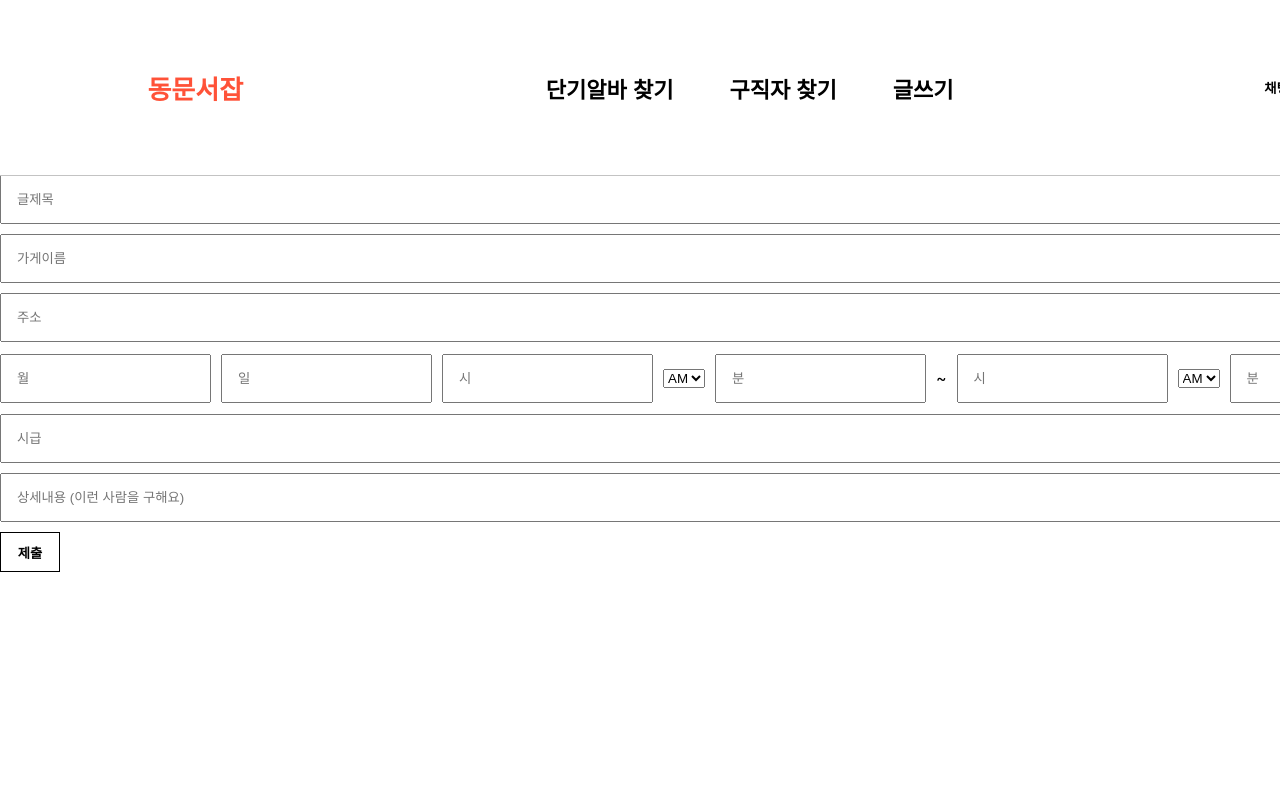
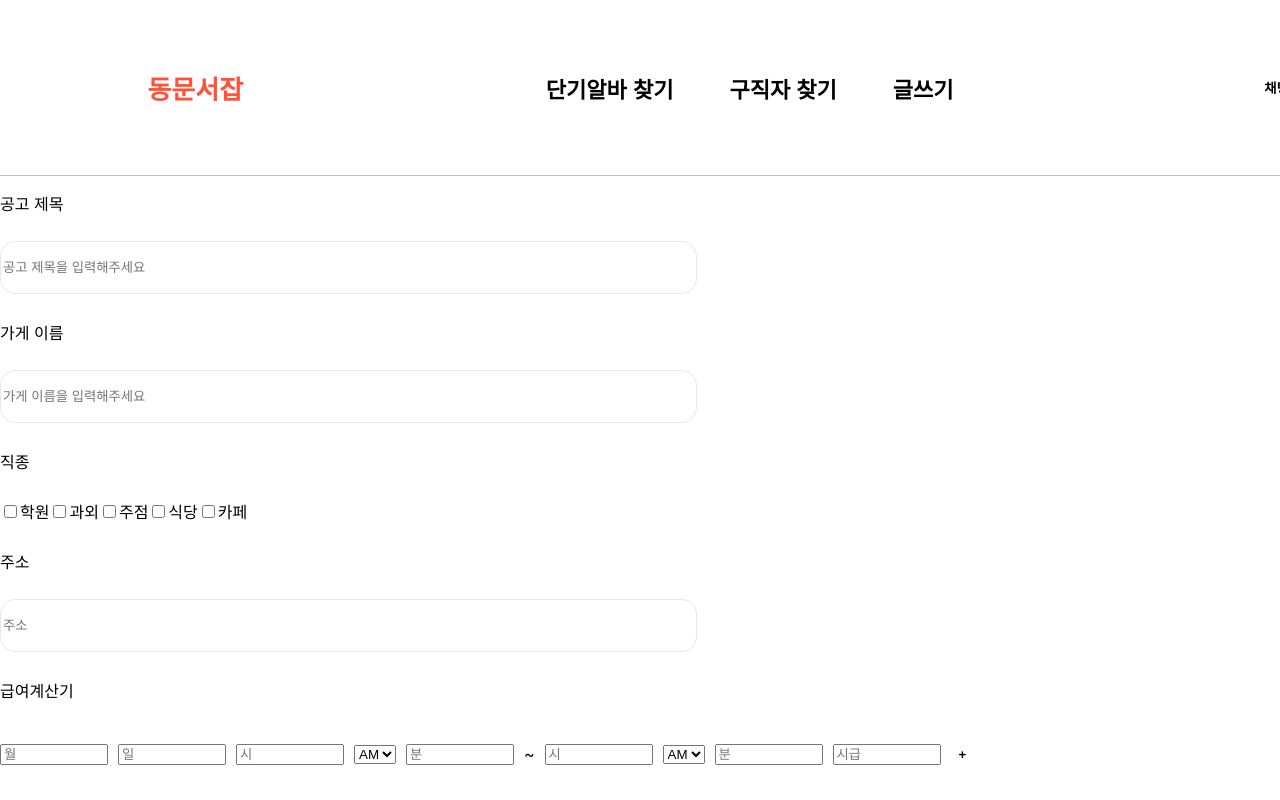
Before and after one commit to cover-heaven/cover-heaven-fe, a React (Create React App) app: page /findjobswriting in a window 1280 px wide. Shown: the top 800 px of the page. Built offline with nearby package versions, Linux system fonts and the light colour scheme.

Commit message:
Feat: Writing 기능 일부 추가

```diff
--- a/src/pages/FindJobsWriting/FIndJobsWriting.jsx
+++ b/src/pages/FindJobsWriting/FIndJobsWriting.jsx
@@ -11,7 +11,11 @@ const FindJobsWriting = ({ onCreate }) => {
   const [storeName, setStoreName] = useState();
   const [address, setAddress] = useState();
   const [message, setMessage] = useState();
-  const [timePeriod, setTimePeriod] = useState();
+  const [isChecked1, setIsChecked1] = useState(false);
+  const [isChecked2, setIsChecked2] = useState(false);
+  const [isChecked3, setIsChecked3] = useState(false);
+  const [isChecked4, setIsChecked4] = useState(false);
+  const [isChecked5, setIsChecked5] = useState(false);
 
   const onChangeFirstHour = (e) => {
     setFirstHour(e.target.value);
@@ -50,57 +54,103 @@ const FindJobsWriting = ({ onCreate }) => {
     setMessage(e.target.value);
   };
 
-  const onChangeTimePeriod = (e) => {
-    setTimePeriod(e.target.value);
-  };
-
   const onSubmit = () => {
     onCreate(title, storeName, address, wage, message);
   };
 
   return (
     <Layout>
-      <Input placeholder="글제목" onChange={onChangeTitle} />
-      <Input placeholder="가게이름" onChange={onChangeStoreName} />
+      <p>공고 제목</p>
+      <Input placeholder="공고 제목을 입력해주세요" onChange={onChangeTitle} />
+      <p>가게 이름</p>
+      <Input
+        placeholder="가게 이름을 입력해주세요"
+        onChange={onChangeStoreName}
+      />
+      <p>직종</p>
+      <label>
+        <input
+          type="checkbox"
+          checked={isChecked1}
+          onChange={(e) => setIsChecked1(e.target.checked)}
+        ></input>
+        학원
+        <input
+          type="checkbox"
+          checked={isChecked2}
+          onChange={(e) => setIsChecked2(e.target.checked)}
+        ></input>
+        과외
+        <input
+          type="checkbox"
+          checked={isChecked3}
+          onChange={(e) => setIsChecked3(e.target.checked)}
+        ></input>
+        주점
+        <input
+          type="checkbox"
+          checked={isChecked4}
+          onChange={(e) => setIsChecked4(e.target.checked)}
+        ></input>
+        식당
+        <input
+          type="checkbox"
+          checked={isChecked5}
+          onChange={(e) => setIsChecked5(e.target.checked)}
+        ></input>
+        카페
+      </label>
+      <p>주소</p>
       <Input placeholder="주소" onChange={onChangeAddress} />
+      <p>급여계산기</p>
       {dateTimeInputs.map((input, index) => (
         <RowLayout key={input.id}>
-          <Input placeholder="월" />
-          <Input placeholder="일" />
-          <Input onChange={onChangeFirstHour} placeholder="시" />
+          <input placeholder="월" />
+          <input placeholder="일" />
+          <input placeholder="시" />
           <select name="시간대">
             <option value="AM"> AM </option>
             <option value="PM"> PM </option>
           </select>
-          <Input placeholder="분" />
+          <input placeholder="분" />
           <p>~</p>
-          <Input onChange={onChangeSecondHour} placeholder="시" />
-          <select name="시간대" onChange={onChangeTimePeriod}>
+          <input placeholder="시" />
+          <select name="시간대">
             <option value="AM"> AM </option>
             <option value="PM"> PM </option>
           </select>
-          <Input placeholder="분" />
+          <input placeholder="분" />
+          <input placeholder="시급" onChange={onChangeWage} />
           {index === dateTimeInputs.length - 1 && (
-            <Button
+            <button
               onClick={() => {
                 addDateTimeInput();
                 onChangeTimeMinus();
               }}
             >
               +
-            </Button>
+            </button>
           )}
         </RowLayout>
       ))}
-      <Input placeholder="시급" onChange={onChangeWage} />
-      <Input
-        placeholder="상세내용 (이런 사람을 구해요)"
+      <p>상세 정보</p>
+      <DetailInput
+        placeholder="많은 사람들이 보고 지원할 수 있도록, 공고에 대한 상세 정보를 작성해주세요.
+        예) 00 직군 경험자 우대합니다. 인근 거주자 우대합니다."
         onChange={onChangeMessage}
-      ></Input>
-      <Button onClick={() => onSubmit()}>제출</Button>
+      ></DetailInput>
+      <Button onClick={() => onSubmit()}>작성 완료</Button>
     </Layout>
   );
 };
+
+const DetailInput = styled.input`
+  width: 691px;
+  height: 202px;
+  border-radius: 15px;
+  border: 1px solid #e8e8e8;
+  background: #fff;
+`;
 
 const Layout = styled.div`
   padding-top: 175px;
@@ -113,16 +163,26 @@ const RowLayout = styled.div`
   display: flex;
   align-items: center;
   gap: 10px;
+
+  & > input {
+    width: 100px;
+  }
 `;
 
 const Button = styled.button`
-  width: 60px;
-  height: 40px;
-  border: 1px solid black;
+  width: 398px;
+  height: 49px;
+  border-radius: 15px;
+  background: var(--surface-surface-primary, #ff5238);
+  color: white;
 `;
 
 const Input = styled.input`
-  padding: 15px;
+  width: 691px;
+  height: 49px;
+  border-radius: 15px;
+  border: 1px solid #e8e8e8;
+  background: #fff;
 `;
 
 export default FindJobsWriting;
```
